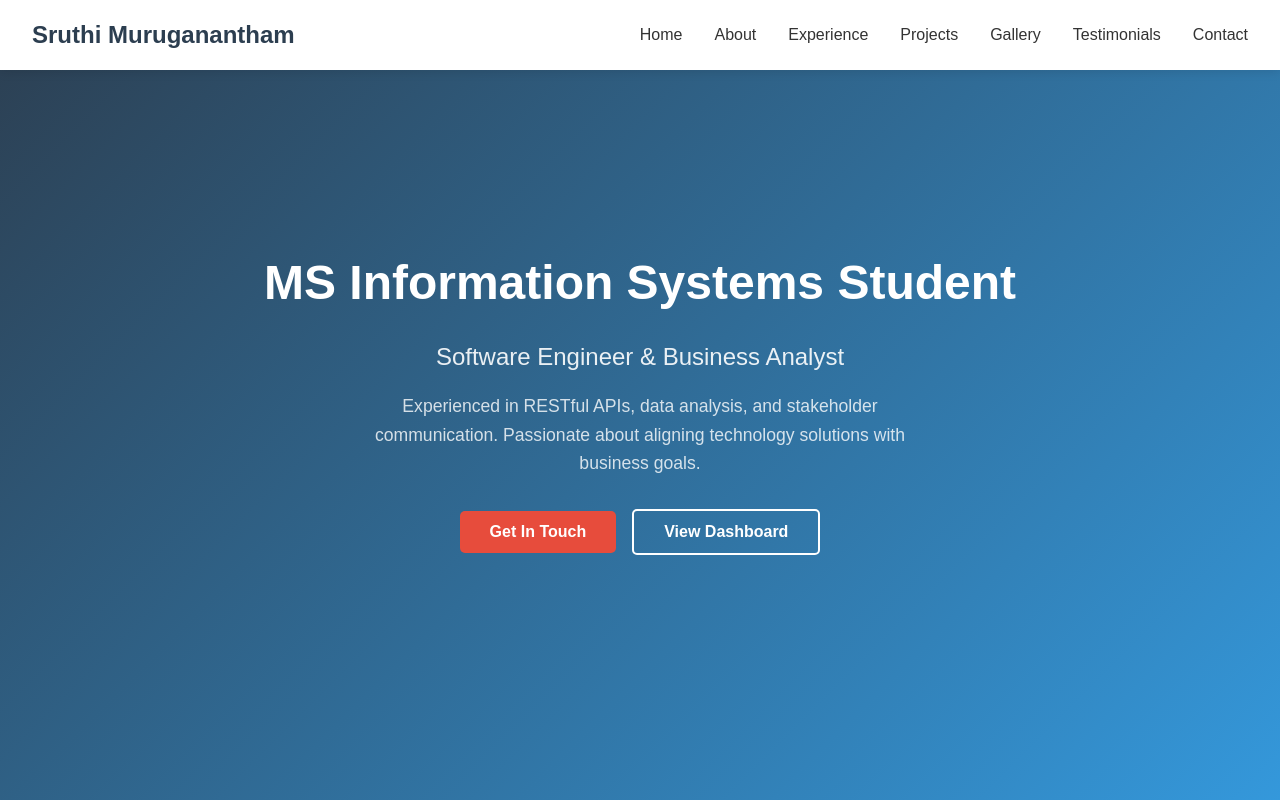
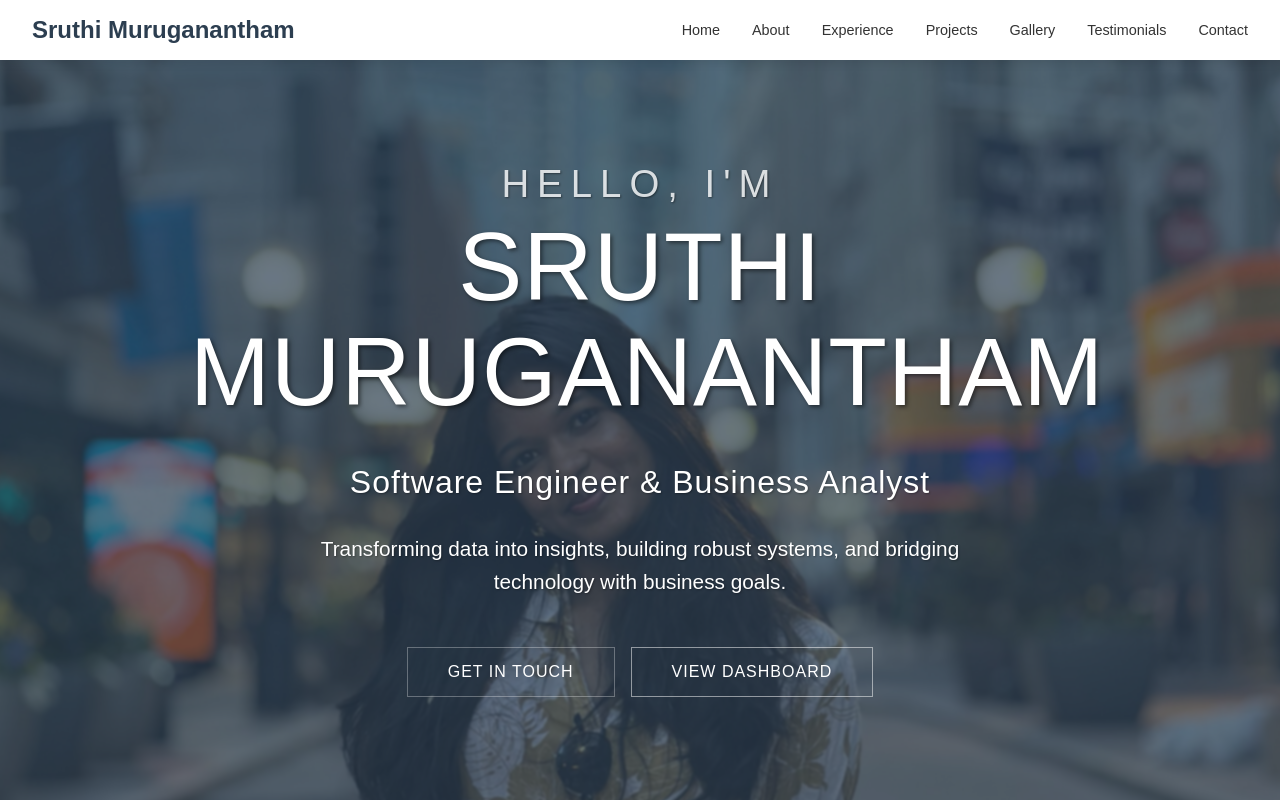
Before and after one commit to sruthim08/INFO6150-Assignments, a plain HTML site: page Assignment-2/index.html in a window 1280 px wide. Shown: the top 800 px of the page. Drawn offline with Linux system fonts and the light colour scheme.

Commit message:
hero bg is added

```diff
--- a/Assignment-2/index.html
+++ b/Assignment-2/index.html
@@ -34,10 +34,14 @@
     <main>
         <!-- Hero Section -->
        <section id="home" class="hero">
+    <div class="hero-background"></div>
     <div class="hero-content">
-                <h1>MS Information Systems Student</h1>
+        <h1>
+            <span class="hero-greeting">HELLO, I'M</span>
+            <span class="hero-name">SRUTHI MURUGANANTHAM</span>
+        </h1>
         <p class="hero-subtitle">Software Engineer & Business Analyst</p>
-                <p class="hero-description">Experienced in RESTful APIs, data analysis, and stakeholder communication. Passionate about aligning technology solutions with business goals.</p>
+        <p class="hero-description">Transforming data into insights, building robust systems, and bridging technology with business goals.</p>
         <div class="hero-buttons">
             <button class="btn-primary" onclick="document.getElementById('contact').scrollIntoView({behavior:'smooth'})">Get In Touch</button>
             <button class="btn-secondary" onclick="window.open('https://app.powerbi.com/groups/me/reports/d1308f4e-8b8e-4f7b-a979-7e82e666a7db/98f522f23bcfa1b64a32?experience=power-bi', '_blank')">View Dashboard</button>
--- a/Assignment-2/style.css
+++ b/Assignment-2/style.css
@@ -48,12 +48,14 @@ body {
     display: flex;
     justify-content: space-between;
     align-items: center;
-    padding: 1rem 2rem;
+    padding: 0.75rem 2rem;
+    height: 60px;
 }
 
 .nav-brand h2 {
     color: var(--primary-color);
     font-size: 1.5rem;
+    font-weight: 600;
 }
 
 .nav-menu {
@@ -67,6 +69,7 @@ body {
     text-decoration: none;
     color: var(--text-color);
     font-weight: 500;
+    font-size: 0.9rem;;
     transition: color 0.3s ease;
 }
 
@@ -90,80 +93,177 @@ body {
 
 /* Hero Section */
 .hero {
-    background: linear-gradient(135deg, var(--primary-color) 0%, var(--secondary-color) 100%);
-    color: var(--white);
+    position: relative;
     min-height: 100vh;
     display: flex;
     align-items: center;
     justify-content: center;
     text-align: center;
-    padding: 0 2rem;
+    padding: 60px 2rem 0;
+    overflow: hidden;
+    color: var(--white);
+}
+
+.hero-background {
+
+    position: absolute;
+    top: 0;
+    left: 0;
+    width: 100%;
+    height: 100%;
+    background: url('images/hero-bg.jpeg') center/cover no-repeat;
+    filter: blur(1px);
+    transform: scale(1.1);
+    z-index: -2;
+}
+
+.hero::before {
+    content: '';
+    position: absolute;
+    top: 0;
+    left: 0;
+    width: 100%;
+    height: 100%;
+    background: rgba(44, 62, 80, 0.7);
+    z-index: -1;
 }
 
 .hero-content {
-    max-width: 800px;
+    max-width: 900px;
+    z-index: 1;
 }
 
 .hero h1 {
-    font-size: 3rem;
-    margin-bottom: 1rem;
-    font-weight: 700;
+    font-size: clamp(2.5rem, 8vw, 6rem);
+    font-weight: 300;
+    letter-spacing: 3px;
+    margin-bottom: 2rem;
+    line-height: 1.1;
+    text-shadow: 2px 2px 4px rgba(0, 0, 0, 0.3);
+}
+
+.hero-greeting {
+    display: block;
+    font-size: 0.4em;
+    font-weight: 400;
+    letter-spacing: 8px;
+    opacity: 0.8;
+    margin-bottom: 0.5rem;
+    color: #ffffff; /* Ensure white color */
+    text-shadow: 1px 1px 2px rgba(0, 0, 0, 0.5);
+}
+
+.hero-name {
+    display: block;
+    font-weight: 200;
+    letter-spacing: 1px;
+    color: #ffffff;
+    text-shadow: 2px 2px 4px rgba(0, 0, 0, 0.5);
 }
 
 .hero-subtitle {
-    font-size: 1.5rem;
-    margin-bottom: 1rem;
+    font-size: clamp(1.2rem, 3vw, 2rem);
+    font-weight: 300;
+    letter-spacing: 1px;
+    margin-bottom: 1.5rem;
     opacity: 0.9;
+    text-shadow: 1px 1px 2px rgba(0, 0, 0, 0.3);
 }
 
 .hero-description {
-    font-size: 1.1rem;
-    margin-bottom: 2rem;
-    opacity: 0.8;
-    max-width: 600px;
+    font-size: clamp(1rem, 2vw, 1.3rem);
+    font-weight: 300;
+    line-height: 1.6;
+    margin-bottom: 3rem;
+    opacity: 0.9;
+    max-width: 700px;
     margin-left: auto;
     margin-right: auto;
+    text-shadow: 1px 1px 2px rgba(0, 0, 0, 0.3);
 }
 
 .hero-buttons {
     display: flex;
-    gap: 1rem;
+    gap: 1.5rem;
     justify-content: center;
     flex-wrap: wrap;
+    margin-top: 3rem;
 }
 
-/* Buttons */
+/* Modern Button Styles */
 .btn-primary, .btn-secondary {
-    padding: 12px 30px;
+    padding: 15px 40px;
     border: none;
-    border-radius: 5px;
     font-size: 1rem;
-    font-weight: 600;
+    font-weight: 300;
+    letter-spacing: 1px;
     cursor: pointer;
-    transition: all 0.3s ease;
+    transition: all 0.4s ease;
     text-decoration: none;
     display: inline-block;
+    text-transform: uppercase;
+    position: relative;
+    overflow: hidden;
 }
 
 .btn-primary {
-    background: var(--accent-color);
+    background: transparent;
     color: var(--white);
+    border: 1px solid rgba(255, 255, 255, 0.3);
+    backdrop-filter: blur(10px);
 }
 
 .btn-primary:hover {
-    background: #c0392b;
+    background: rgba(255, 255, 255, 0.2);
     transform: translateY(-2px);
+    box-shadow: 0 10px 25px rgba(0, 0, 0, 0.2);
 }
 
 .btn-secondary {
     background: transparent;
     color: var(--white);
-    border: 2px solid var(--white);
+    border: 1px solid rgba(255, 255, 255, 0.5);
 }
 
 .btn-secondary:hover {
-    background: var(--white);
-    color: var(--primary-color);
+    background: rgba(255, 255, 255, 0.1);
+    transform: translateY(-2px);
+}
+
+/* Add subtle animation */
+@keyframes fadeInUp {
+    from {
+        opacity: 0;
+        transform: translateY(50px);
+    }
+    to {
+        opacity: 1;
+        transform: translateY(0);
+    }
+}
+
+.hero-content > * {
+    animation: fadeInUp 1s ease forwards;
+}
+
+.hero-greeting {
+    animation-delay: 0.2s;
+}
+
+.hero-name {
+    animation-delay: 0.4s;
+}
+
+.hero-subtitle {
+    animation-delay: 0.6s;
+}
+
+.hero-description {
+    animation-delay: 0.8s;
+}
+
+.hero-buttons {
+    animation-delay: 1s;
 }
 
 /* About Section */
@@ -924,3 +1024,22 @@ body {
 .testimonial-card {
     animation: fadeIn 0.6s ease forwards;
 }
+/* Mobile Navigation Adjustments */
+@media (max-width: 768px) {
+    .navbar {
+        padding: 0.5rem 1rem;
+        height: 50px; /* Even smaller on mobile */
+    }
+
+    .nav-brand h2 {
+        font-size: 1rem;
+    }
+
+    .hero {
+        padding-top: 50px; /* Adjust for smaller mobile navbar */
+    }
+
+    .nav-menu {
+        top: 50px; /* Adjust dropdown position */
+    }
+}
```
Also changed, not shown: Assignment-2/images/hero-bg.jpeg (added), 1 other file. Lines whose indentation alone changed are shown as unchanged.
